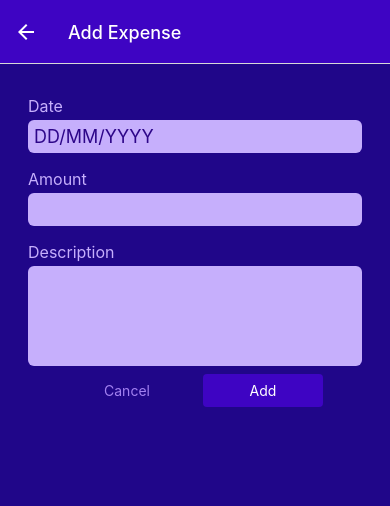
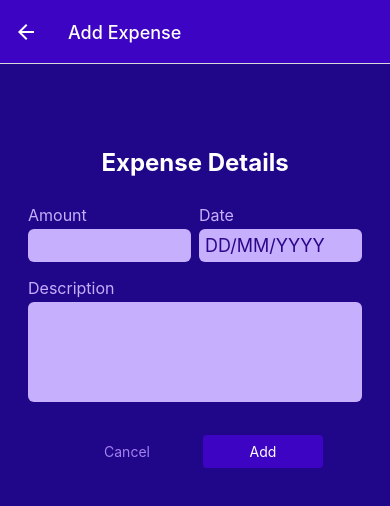
Before and after one commit to 1KRS/exoda-rn, a React Native app: screen /ManageExpense in a window 390 px wide. Shown: the top 506 px of the page. Built offline with nearby package versions, Linux system fonts and the light colour scheme.

Commit message:
Setting the Form Layout

```diff
--- a/components/ManageExpense/ExpenseForm.js
+++ b/components/ManageExpense/ExpenseForm.js
@@ -1,11 +1,21 @@
-import { View } from 'react-native';
+import { StyleSheet, Text, View } from 'react-native';
 import Input from './Input';
 
 const ExpenseForm = () => {
   const amountChangeHandler = () => {};
 
   return (
-    <View>
+    <View style={styles.form}>
+      <Text style={styles.title}>Expense Details</Text>
+      <View style={styles.inputsRow}>
+        <Input
+          label="Amount"
+          textInputConfig={{
+            keyboardType: 'decimal-pad',
+            onChangeText: amountChangeHandler,
+          }}
+          style={styles.input}
+        />
         <Input
           label="Date"
           textInputConfig={{
@@ -13,14 +23,9 @@ const ExpenseForm = () => {
             maxLength: 10,
             onChangeText: () => {},
           }}
+          style={styles.input}
         />
-      <Input
-        label="Amount"
-        textInputConfig={{
-          keyboardType: 'decimal-pad',
-          onChangeText: amountChangeHandler,
-        }}
-      />
+      </View>
       <Input
         label="Description"
         textInputConfig={{
@@ -32,3 +37,24 @@ const ExpenseForm = () => {
   );
 };
 export default ExpenseForm;
+
+const styles = StyleSheet.create({
+  form: {
+    marginTop: 40,
+    marginBottom: 25,
+  },
+  title: {
+    fontSize: 24,
+    fontWeight: 'bold',
+    color: 'white',
+    textAlign: 'center',
+    marginVertical: 20,
+  },
+  inputsRow: {
+    flexDirection: 'row',
+    justifyContent: 'space-between',
+  },
+  input: {
+    flex: 1,
+  },
+});
--- a/components/ManageExpense/Input.js
+++ b/components/ManageExpense/Input.js
@@ -3,42 +3,41 @@ import { GlobalStyles } from '../../constants/styles';
 
 const Colors = GlobalStyles.colors;
 
-const Input = ({label, textInputConfig}) => {
+const Input = ({ label, textInputConfig, style }) => {
+  let inputStyles = [styles.input];
 
-let inputStyles = [styles.input]
-
-if (textInputConfig && textInputConfig.multiline) {
-  inputStyles.push(styles.inputMultiline)
-}
+  if (textInputConfig && textInputConfig.multiline) {
+    inputStyles.push(styles.inputMultiline);
+  }
 
   return (
-    <View style={styles.container}>
+    <View style={[styles.container, style]}>
       <Text style={styles.label}>{label}</Text>
-      <TextInput {...textInputConfig} style={inputStyles}/>
+      <TextInput {...textInputConfig} style={inputStyles} />
     </View>
   );
 };
 export default Input;
 
 const styles = StyleSheet.create({
-  container:{
+  container: {
     marginHorizontal: 4,
     marginVertical: 8,
   },
-  label:{
+  label: {
     fontSize: 16,
     color: Colors.primary100,
-    marginBottom: 4
+    marginBottom: 4,
   },
-  input:{
+  input: {
     backgroundColor: Colors.primary100,
     color: Colors.primary700,
     padding: 6,
     borderRadius: 6,
     fontSize: 18,
   },
-  inputMultiline:{
+  inputMultiline: {
     minHeight: 100,
-    textAlignVertical: 'top'
+    textAlignVertical: 'top',
   },
-})
+});
```
Lines whose indentation alone changed are shown as unchanged.
